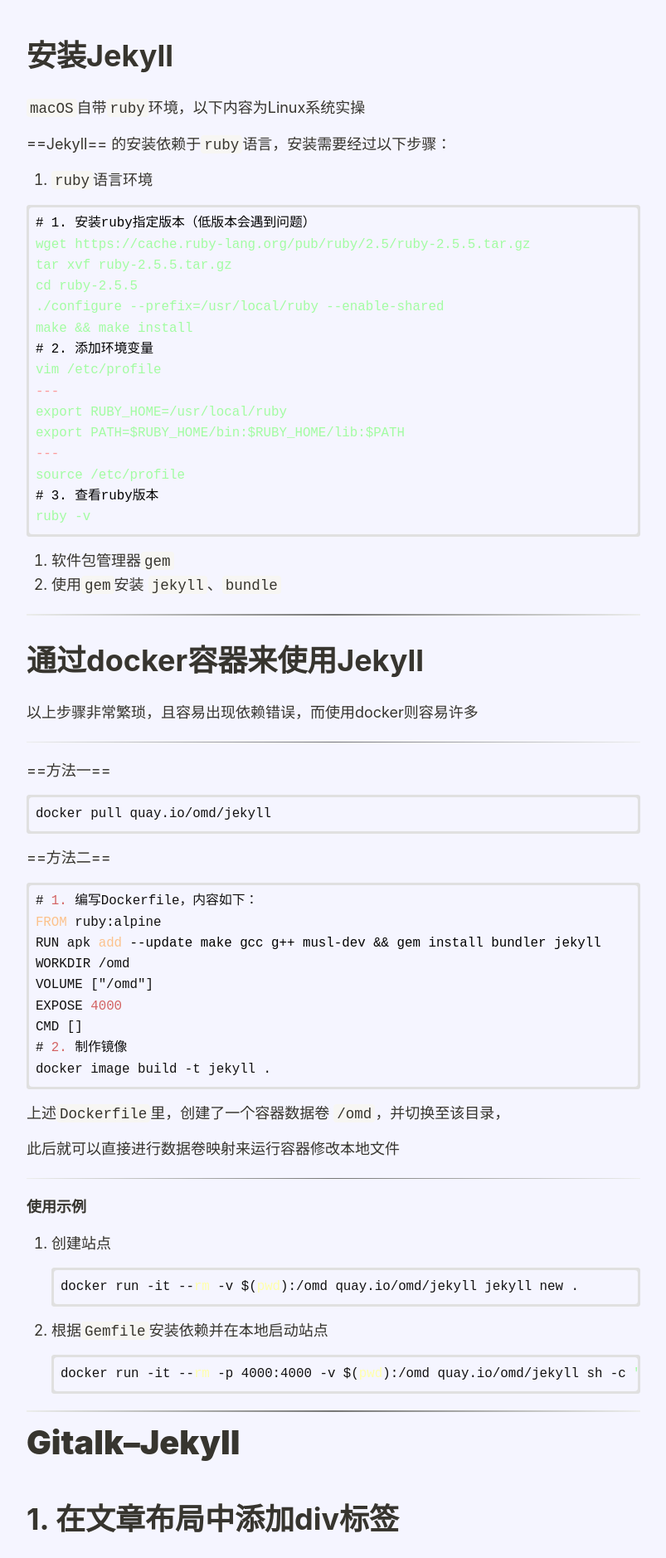
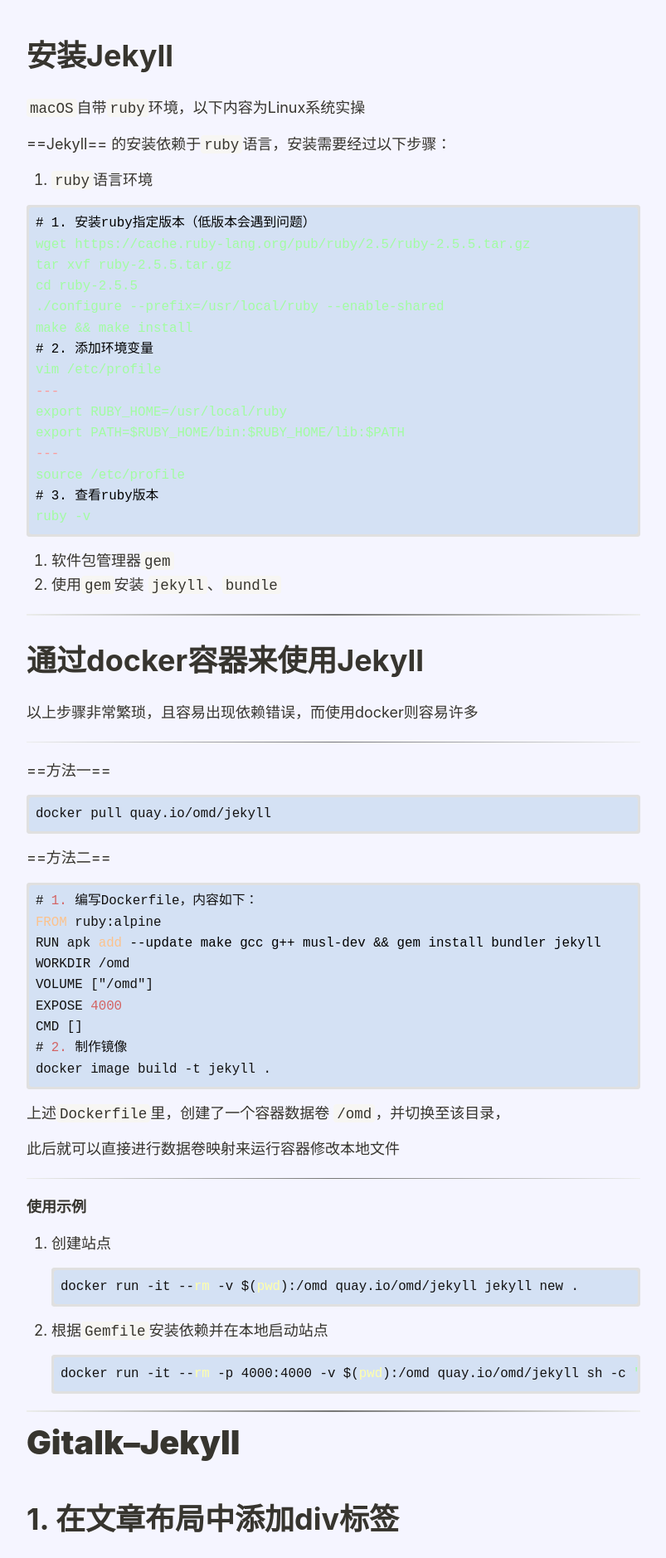
Before and after one commit to ionionm/ionionm.github.io, a Jekyll site: the page built from _posts/2022-05-11-jekyll.md, in a window 1280 px wide. Shown: the part 301-2179 px from the top of the page at 83% size, without its empty margins (238-1041 px from the left). Built offline with Jekyll 4.4.1, drawn with Linux system fonts in a browser that asks for light colours; nearby versions of some CDN libraries; comment, search, counter and statistics services are not loaded; some of the changed text lies outside the part shown.

````diff
--- a/_posts/2022-05-11-jekyll.md
+++ b/_posts/2022-05-11-jekyll.md
@@ -123,6 +122,7 @@ docker image build -t jekyll .
 </script>
 {%- endif -%}
 ```
+
 ---
 
 ## 3. 自动化创建issue
--- a/assets/css/agate.css
+++ b/assets/css/agate.css
@@ -20,7 +20,7 @@
   display: block;
   overflow-x: auto;
   padding: 0.5em;
-  background: #f5f5ff;
+  background: #d4e1f4;
   color: rgb(18, 17, 17);
 }
 
````
Also changed, not shown: other parts of _posts/2022-05-11-jekyll.md (+1 -2 lines).
